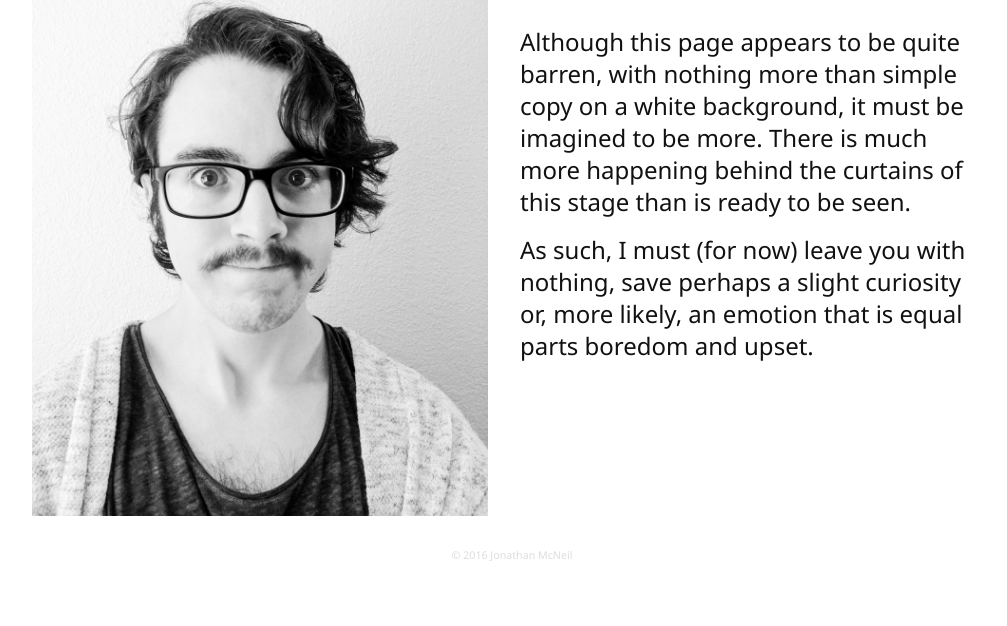
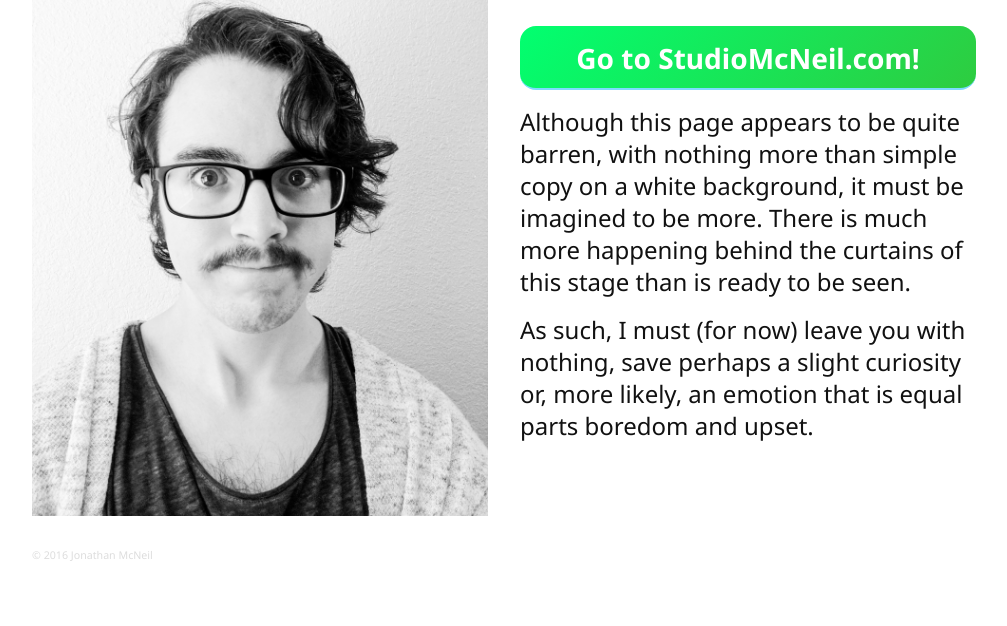
Before and after one commit to johnnymcneil/johnnymcneil.github.io, a plain HTML site: page index.html in a window 1280 px wide. Shown: the part 514-1140 px from the top of the page, without its empty margins (128-1135 px from the left). Drawn offline with Linux system fonts and the light colour scheme.

Commit message:
Added call to action.

```diff
--- a/index.html
+++ b/index.html
@@ -24,6 +24,8 @@
 
 					<h1>I operate a photography and video production company.</h1>
 
+					<a href="http://studiomcneil.com" class="action">Go to StudioMcNeil.com!<a>
+
 					<p>Although this page appears to be quite barren, with nothing more than simple copy on a white background, it must be imagined to be more. There is much more happening behind the curtains of this stage than is ready to be seen.</p>
 
 					<p>As such, I must (for now) leave you with nothing, save perhaps a slight curiosity or, more likely, an emotion that is equal parts boredom and upset.</p>
--- a/stylesheet.css
+++ b/stylesheet.css
@@ -1,6 +1,9 @@
 * {
 	margin: 0;
 	padding: 0;
+}
+a, a:hover, a:visited, a:active {
+	text-decoration: none;
 }
 body {
 	background: #FFF;
@@ -28,6 +31,31 @@
 	font-size: 8pt;
 	font-weight: 400;
 }
+
+.action {
+	height: 64px;
+	border-radius: 16px;
+	background: #01ff70; /* Old browsers */
+  background: -moz-linear-gradient(-45deg, #01ff70 0%, #2ecc40 100%); /* FF3.6-15 */
+  background: -webkit-linear-gradient(-45deg, #01ff70 0%,#2ecc40 100%); /* Chrome10-25,Safari5.1-6 */
+  background: linear-gradient(135deg, #01ff70 0%,#2ecc40 100%); /* W3C, IE10+, FF16+, Chrome26+, Opera12+, Safari7+ */
+  filter: progid:DXImageTransform.Microsoft.gradient( startColorstr='#01ff70', endColorstr='#2ecc40',GradientType=1 ); /* IE6-9 fallback on horizontal gradient */
+	color: #FFF;
+	text-align: center;
+	line-height: 64px;
+	font-weight: 700;
+	border-bottom: 2px solid #7FDBFF;
+	box-sizing: border-box;;
+}
+
+.action:hover {
+	border-color: #39CCCC;
+}
+.action:active {
+	border-bottom: none;
+	border-top: 2px solid #39CCCC;
+}
+
 .color-shift {
 	animation:
 		begin 6s ease 3s normal 1 none running,
@@ -57,6 +85,12 @@
 }
 @media all
 	and (max-width: 1200px){
+		.action {
+			width: 50%;
+			padding: 8px 16px;
+			font-size: 3vmax;
+			font-weight: 700;
+		}
 		.flex-container {
 			flex-direction: column;
 			justify-content: center;
@@ -65,7 +99,6 @@
 		.flex-container > * { width: 80%; }
 		.flex-container section article * {
 			margin: 16px 0;
-			text-align: left;
 		}
 		.large-avatar { display: block; }
 		.inline-avatar { display: none; }
@@ -82,6 +115,12 @@
 }
 @media all
 	and (min-width: 1200px){
+		.action {
+			width: 456px;
+			font-size: 21pt;
+			font-weight: 700;
+			display: inline-block;
+		}
 		.flex-container {
 			width: 960px;
 			margin: 0 auto;
@@ -108,3 +147,7 @@
 			margin-top: 12pt;
 		}
 }
+@media all
+    and (max-width:776px){
+			.action {display: none;}
+		}
```
